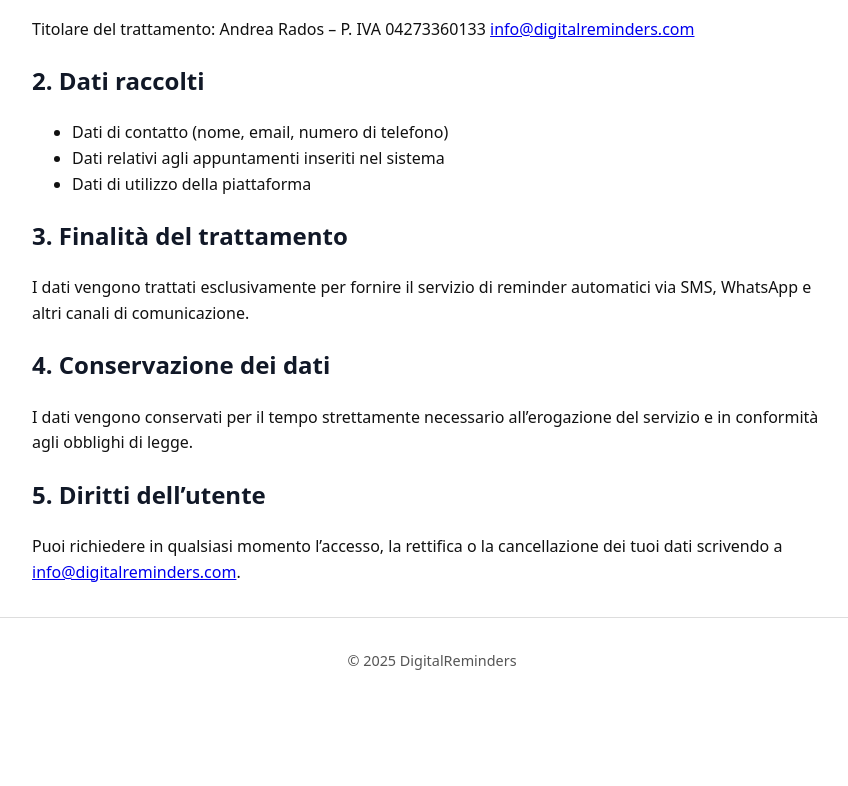
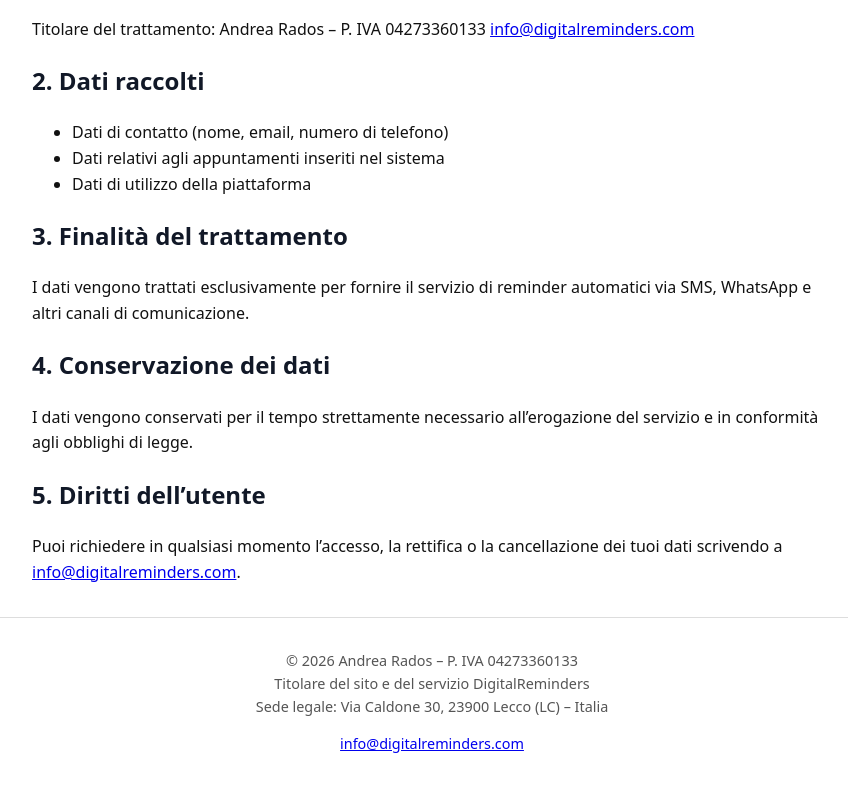
Before and after one commit to diabolikko9999/digitalreminders-site, a plain HTML site: page privacy.html in a window 1280 px wide. Shown: the part 545-1331 px from the top of the page, without its empty margins (208-1056 px from the left). Before the commit the page ends 1247 px from the top, so only its background shows below. Drawn offline with Linux system fonts and the light colour scheme.

Commit message:
fix dati per Meta

```diff
--- a/privacy.html
+++ b/privacy.html
@@ -67,7 +67,16 @@
         </main>
 
         <footer>
-            <p>© 2025 DigitalReminders</p>
+            <p>
+                © 2026 Andrea Rados – P. IVA 04273360133<br />
+                Titolare del sito e del servizio DigitalReminders<br />
+                Sede legale: Via Caldone 30, 23900 Lecco (LC) – Italia
+            </p>
+            <p>
+                <a href="mailto:info@digitalreminders.com">
+                    info@digitalreminders.com
+                </a>
+            </p>
         </footer>
     </body>
 </html>
```
Also changed, not shown: index.html (+5 -5 lines), terms.html (+7 -2 lines).
